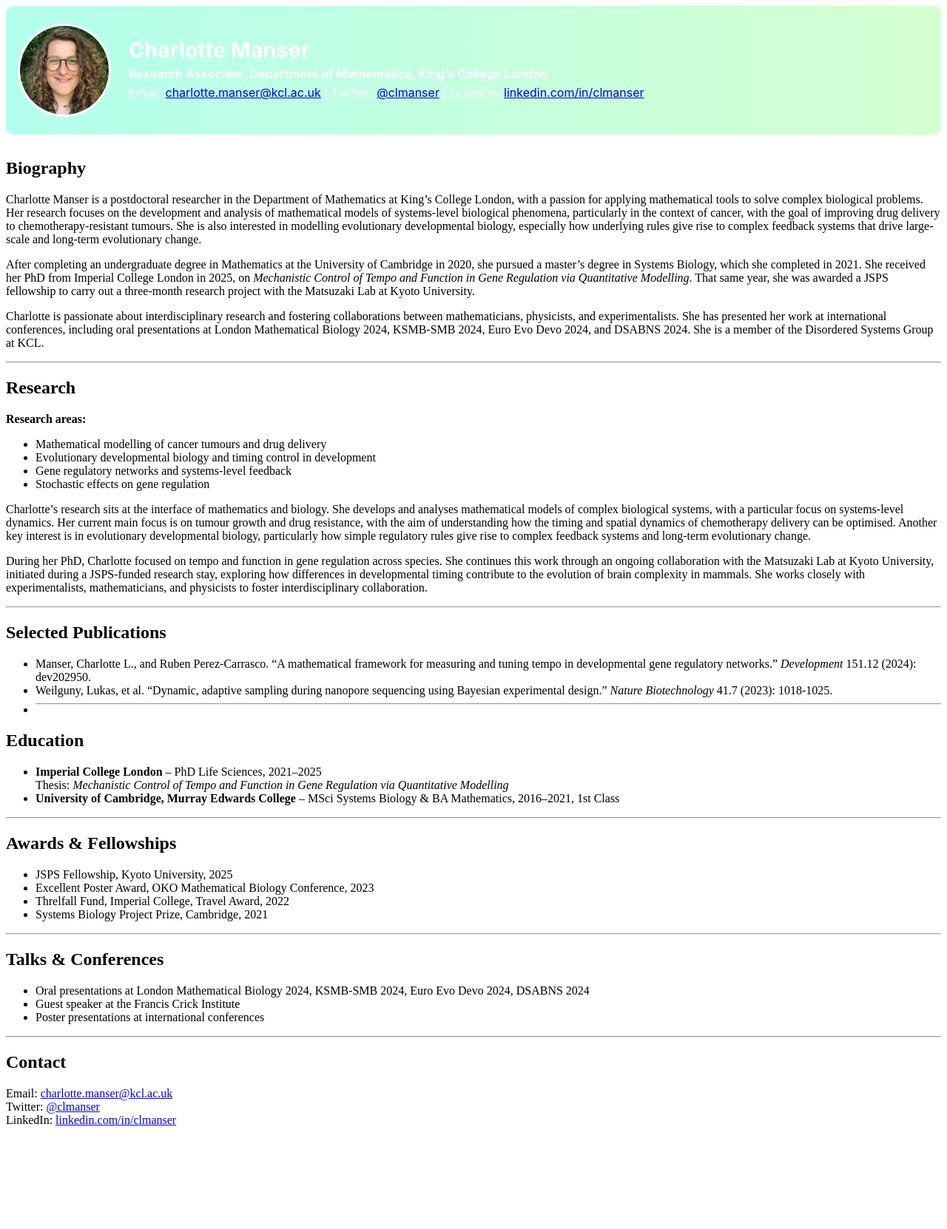
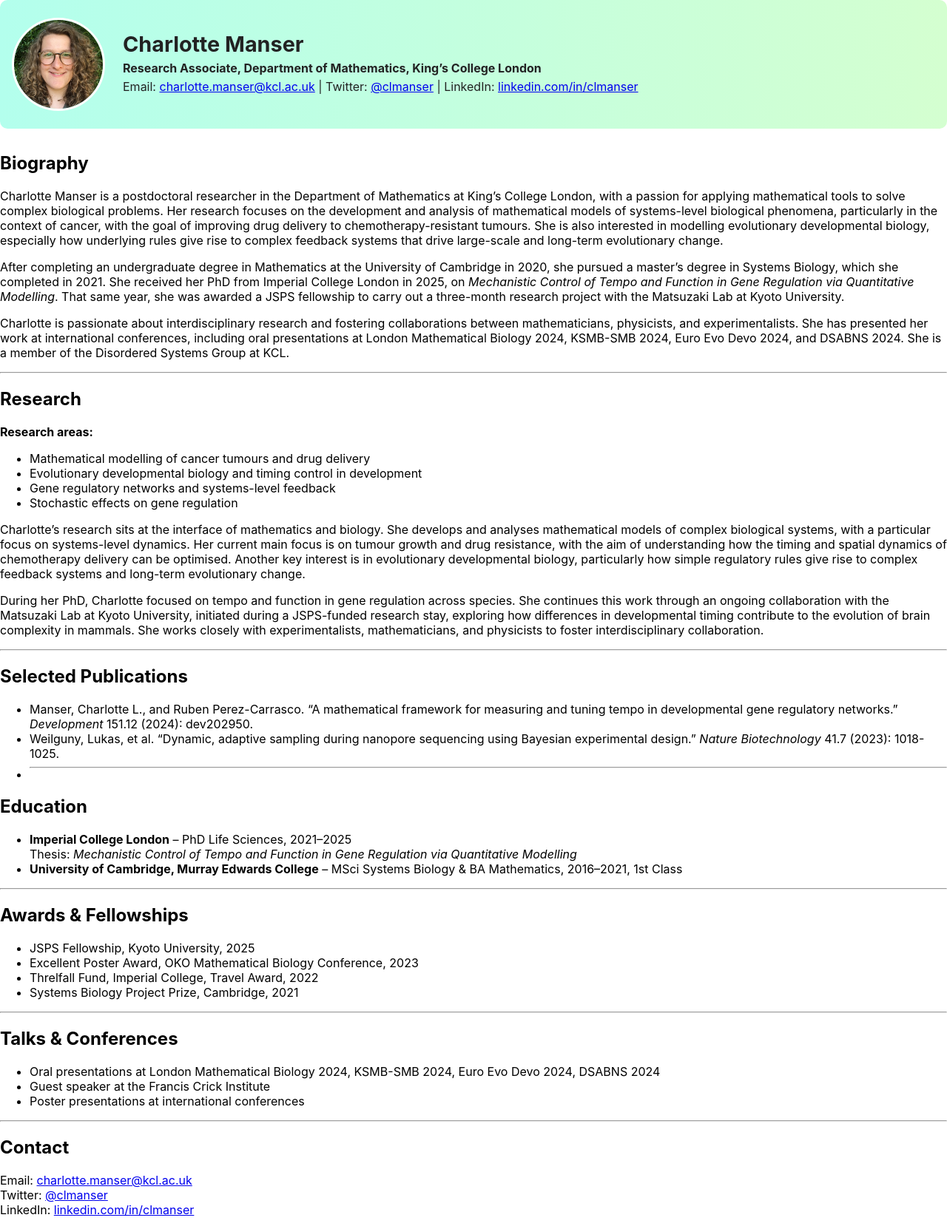
Before and after one commit to LottieManser/CManser.github.io, a Jekyll site: the page built from index.md, in a window 1280 px wide. Shown: the whole page at 74% size. Built offline with Jekyll 4.4.1, drawn with Linux system fonts in a browser that asks for light colours; before the commit the page ends 1540 px from its top, so only the background shows below that.

Commit message:
Update custom.css

```diff
--- a/assets/css/custom.css
+++ b/assets/css/custom.css
@@ -1,31 +1,60 @@
+/* Global font */
+body {
+    font-family: "Avenir", -apple-system, BlinkMacSystemFont, "Segoe UI", Roboto, Helvetica, Arial, sans-serif;
+    margin: 0;
+    padding: 0;
+}
+
+/* Profile header container */
 .profile-header {
     display: flex;
     align-items: center;
+    flex-wrap: wrap; /* allows text to wrap on smaller screens */
     background: linear-gradient(to right, #B3FFED, #D4FFD0);
-    color: white;
-    padding: 1.5em 1em;   /* controls height */
+    color: #222; /* darker for better contrast on light gradient */
+    padding: 1.5em 1em;
     border-radius: 10px;
     margin-bottom: 2em;
 }
 
+/* Profile picture */
 .profile-pic {
-    width: 120px;         /* smaller width */
-    height: 120px;        /* maintain square for circle */
+    width: 120px;
+    height: 120px;
     border-radius: 50%;
-    margin-right: 1.5em;  /* space between image and text */
-    object-fit: cover;    /* crop nicely */
+    margin-right: 1.5em;
+    object-fit: cover;
     border: 3px solid white;
+    flex-shrink: 0; /* prevents image from shrinking in flex layout */
 }
 
+/* Profile text container */
+.profile-text {
+    flex: 1; /* takes remaining space */
+    min-width: 200px; /* ensures text doesn't get too narrow */
+}
+
+/* Headings */
 .profile-text h1 {
     margin: 0;
-    font-size: 1.8em;     /* slightly smaller */
+    font-size: 1.8em;
 }
 
+/* Paragraphs */
 .profile-text p {
     margin: 0.3em 0;
-    font-family: "Avenir", -apple-system, BlinkMacSystemFont, "Segoe UI", Roboto, Helvetica, Arial, sans-serif;
 }
-.profile-header, .profile-text {
-    font-family: "Avenir", -apple-system, BlinkMacSystemFont, "Segoe UI", Roboto, Helvetica, Arial, sans-serif;
+
+/* Responsive tweaks for small screens */
+@media (max-width: 500px) {
+    .profile-header {
+        flex-direction: column;
+        align-items: center;
+        text-align: center;
+    }
+
+    .profile-pic {
+        margin-right: 0;
+        margin-bottom: 1em;
+    }
 }
```
